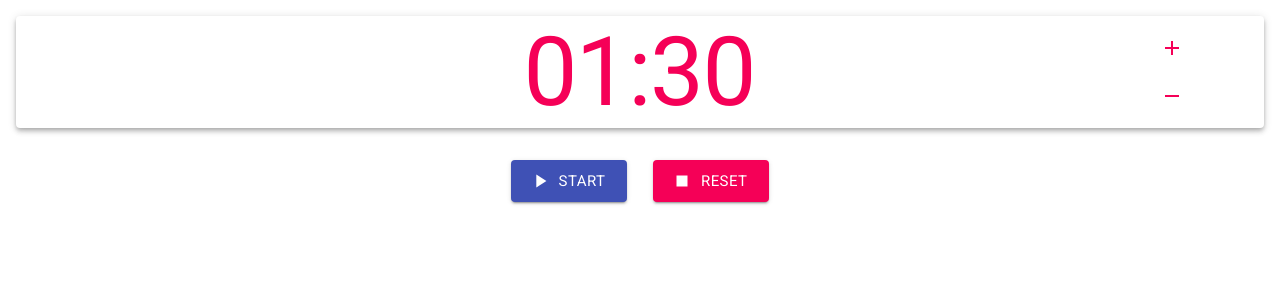
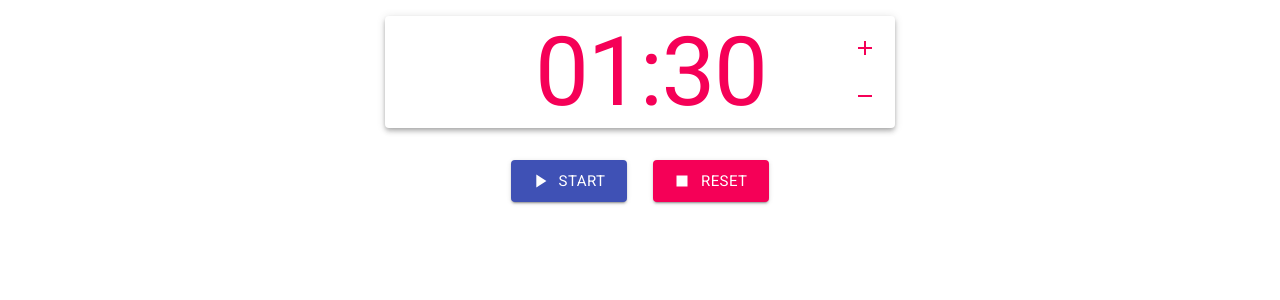
Before and after one commit to shuto410/5BomberTimer, a React (Create React App) app: page / in a window 1280 px wide. Shown: the top 300 px of the page. Built offline with nearby package versions, Linux system fonts and the light colour scheme.

Commit message:
Paperの幅調整

```diff
--- a/src/components/Timer.tsx
+++ b/src/components/Timer.tsx
@@ -107,12 +107,12 @@ const Timer: React.FC = () => {
   }
 
   return (
-    <Grid container spacing={2}>
-      <Grid item xs>
+    <Grid container justify="center" spacing={2}>
+      <Grid item xs md={5}>
         <Paper className={remainingSeconds === 0 ? classes.redBg : classes.whiteBg} color="primary" elevation={4}>
           <Grid container>
           <Grid item xs={11}>
-            <Box ml="8vw"><Time seconds={remainingSeconds} isResetState={isResetState}/ ></Box>
+            <Box ml="5vw"><Time seconds={remainingSeconds} isResetState={isResetState}/ ></Box>
           </Grid>
           <Grid item xs={1}>
             <Grid container>
```
